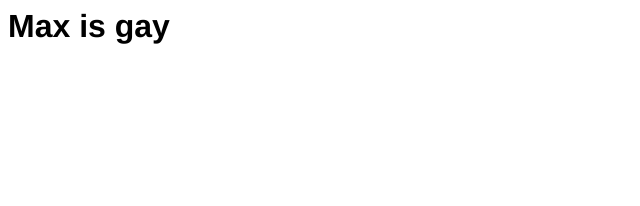
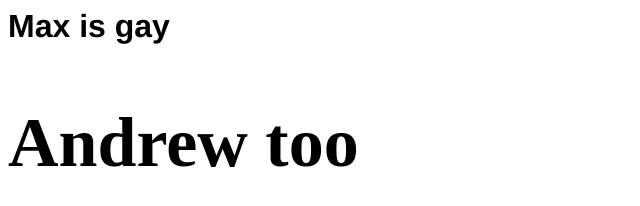
Before and after one commit to jacksonhickeywx/jacksonhickeywx.github.io, a plain HTML site: page index.html in a window 1280 px wide. Shown: the whole page, without its empty margins (0-640 px from the left). Drawn offline with Linux system fonts and the light colour scheme.

Commit message:
Update index.html

```diff
--- a/index.html
+++ b/index.html
@@ -3,5 +3,7 @@
 
 <h1 style="font-family:Helvetica">Max is gay</h1>
 
+  <h2 style="font-size:70px">Andrew too</h2>
+
 </body>
 <html>
```
